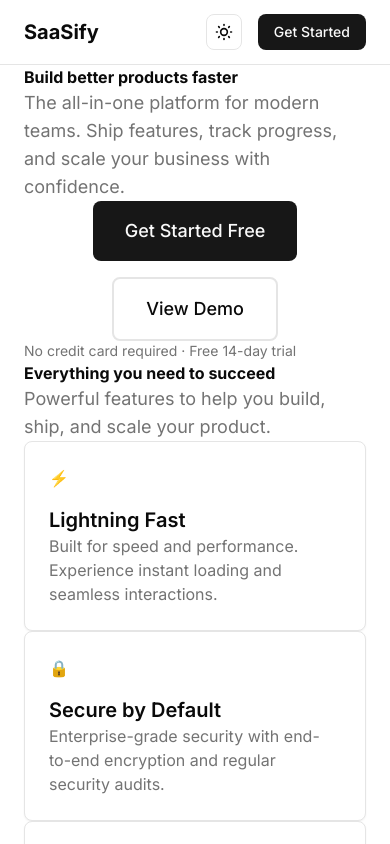
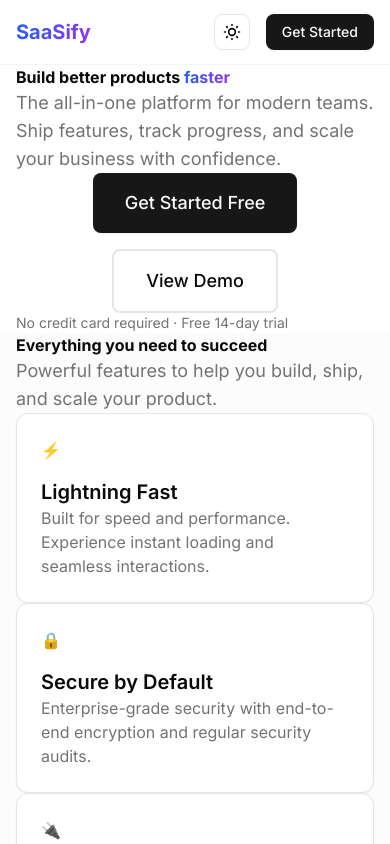
Before and after one commit to alielbasuonyy/saasify-landing-page, a Next.js app: page / in a window 390 px wide. Shown: the top 844 px of the page. Built offline with nearby package versions, Linux system fonts and the light colour scheme.

Commit message:
style: improve UI spacing + animations + responsiveness

```diff
--- a/app/globals.css
+++ b/app/globals.css
@@ -45,10 +45,29 @@
     @apply bg-background text-foreground;
     font-feature-settings: "rlig" 1, "calt" 1;
   }
+
+  html {
+    scroll-behavior: smooth;
+  }
 }
 
 @layer utilities {
   .text-balance {
     text-wrap: balance;
   }
+
+  .animate-fade-in {
+    animation: fade-in 0.6s ease-out;
+  }
+
+  @keyframes fade-in {
+    from {
+      opacity: 0;
+      transform: translateY(10px);
+    }
+    to {
+      opacity: 1;
+      transform: translateY(0);
+    }
+  }
 }
--- a/components/Button.tsx
+++ b/components/Button.tsx
@@ -13,10 +13,10 @@ export default function Button({
   className = '',
   ...props
 }: ButtonProps) {
-  const baseStyles = 'inline-flex items-center justify-center font-medium rounded-lg transition-all duration-200 focus:outline-none focus:ring-2 focus:ring-offset-2';
+  const baseStyles = 'inline-flex items-center justify-center font-medium rounded-lg transition-all duration-200 focus:outline-none focus:ring-2 focus:ring-offset-2 disabled:opacity-50 disabled:cursor-not-allowed';
 
   const variants = {
-    primary: 'bg-primary text-primary-foreground hover:bg-primary/90 focus:ring-primary',
+    primary: 'bg-primary text-primary-foreground hover:bg-primary/90 focus:ring-primary shadow-sm hover:shadow-md',
     secondary: 'bg-secondary text-secondary-foreground hover:bg-secondary/80 focus:ring-secondary',
     outline: 'border-2 border-border bg-transparent hover:bg-accent hover:text-accent-foreground focus:ring-accent',
   };
--- a/components/Card.tsx
+++ b/components/Card.tsx
@@ -7,7 +7,7 @@ interface CardProps {
 
 export default function Card({ children, className = '' }: CardProps) {
   return (
-    <div className={`rounded-lg border border-border bg-card p-6 shadow-sm transition-all duration-300 hover:shadow-md ${className}`}>
+    <div className={`rounded-xl border border-border bg-card p-6 shadow-sm transition-all duration-300 hover:shadow-lg hover:border-border/80 ${className}`}>
       {children}
     </div>
   );
--- a/components/Container.tsx
+++ b/components/Container.tsx
@@ -7,7 +7,7 @@ interface ContainerProps {
 
 export default function Container({ children, className = '' }: ContainerProps) {
   return (
-    <div className={`mx-auto max-w-7xl px-6 sm:px-8 lg:px-12 ${className}`}>
+    <div className={`mx-auto w-full max-w-7xl px-4 sm:px-6 lg:px-8 ${className}`}>
       {children}
     </div>
   );
--- a/components/Navbar.tsx
+++ b/components/Navbar.tsx
@@ -8,7 +8,7 @@ import ThemeToggle from '@/components/ThemeToggle';
 export default function Navbar() {
   return (
     <motion.nav
-      className="sticky top-0 z-50 border-b border-border bg-background/80 backdrop-blur-lg"
+      className="sticky top-0 z-50 border-b border-border/40 bg-background/80 backdrop-blur-md supports-[backdrop-filter]:bg-background/60"
       initial={{ y: -100 }}
       animate={{ y: 0 }}
       transition={{ duration: 0.6 }}
@@ -16,7 +16,7 @@ export default function Navbar() {
       <Container>
         <div className="flex h-16 items-center justify-between">
           <div className="flex items-center space-x-8">
-            <a href="#" className="text-xl font-bold">
+            <a href="#" className="text-xl font-bold bg-gradient-to-r from-blue-600 to-purple-600 bg-clip-text text-transparent">
               SaaSify
             </a>
             <div className="hidden space-x-6 md:flex">
--- a/sections/Features.tsx
+++ b/sections/Features.tsx
@@ -60,7 +60,7 @@ const itemVariants = {
 
 export default function Features() {
   return (
-    <section id="features" className="py-20 sm:py-32">
+    <section id="features" className="py-24 sm:py-32 bg-muted/30">
       <Container>
         <div className="mx-auto max-w-2xl text-center">
           <motion.h2
--- a/sections/Hero.tsx
+++ b/sections/Hero.tsx
@@ -6,7 +6,7 @@ import Button from '@/components/Button';
 
 export default function Hero() {
   return (
-    <section className="relative overflow-hidden py-20 sm:py-32">
+    <section className="relative overflow-hidden pt-32 pb-20 sm:pt-40 sm:pb-32">
       <Container>
         <div className="mx-auto max-w-4xl text-center">
           <motion.div
@@ -14,7 +14,7 @@ export default function Hero() {
             animate={{ opacity: 1, y: 0 }}
             transition={{ duration: 0.6 }}
           >
-            <h1 className="text-4xl font-bold tracking-tight sm:text-6xl lg:text-7xl">
+            <h1 className="text-4xl font-bold tracking-tight sm:text-6xl lg:text-7xl text-balance">
               Build better products{' '}
               <span className="bg-gradient-to-r from-blue-600 to-purple-600 bg-clip-text text-transparent">
                 faster
@@ -23,7 +23,7 @@ export default function Hero() {
           </motion.div>
 
           <motion.p
-            className="mt-6 text-lg leading-8 text-muted-foreground sm:text-xl"
+            className="mt-6 text-lg leading-8 text-muted-foreground sm:text-xl max-w-2xl mx-auto"
             initial={{ opacity: 0, y: 20 }}
             animate={{ opacity: 1, y: 0 }}
             transition={{ duration: 0.6, delay: 0.1 }}
@@ -38,7 +38,7 @@ export default function Hero() {
             animate={{ opacity: 1, y: 0 }}
             transition={{ duration: 0.6, delay: 0.2 }}
           >
-            <Button size="lg" className="min-w-[200px]">
+            <Button size="lg" className="min-w-[200px] shadow-lg hover:shadow-xl">
               Get Started Free
             </Button>
             <Button variant="outline" size="lg" className="min-w-[200px]">
--- a/sections/Pricing.tsx
+++ b/sections/Pricing.tsx
@@ -72,7 +72,7 @@ const itemVariants = {
 
 export default function Pricing() {
   return (
-    <section id="pricing" className="py-20 sm:py-32">
+    <section id="pricing" className="py-24 sm:py-32">
       <Container>
         <div className="mx-auto max-w-2xl text-center">
           <motion.h2
--- a/sections/Testimonials.tsx
+++ b/sections/Testimonials.tsx
@@ -66,7 +66,7 @@ const itemVariants = {
 
 export default function Testimonials() {
   return (
-    <section id="testimonials" className="py-20 sm:py-32">
+    <section id="testimonials" className="py-24 sm:py-32 bg-muted/30">
       <Container>
         <div className="mx-auto max-w-2xl text-center">
           <motion.h2
```
